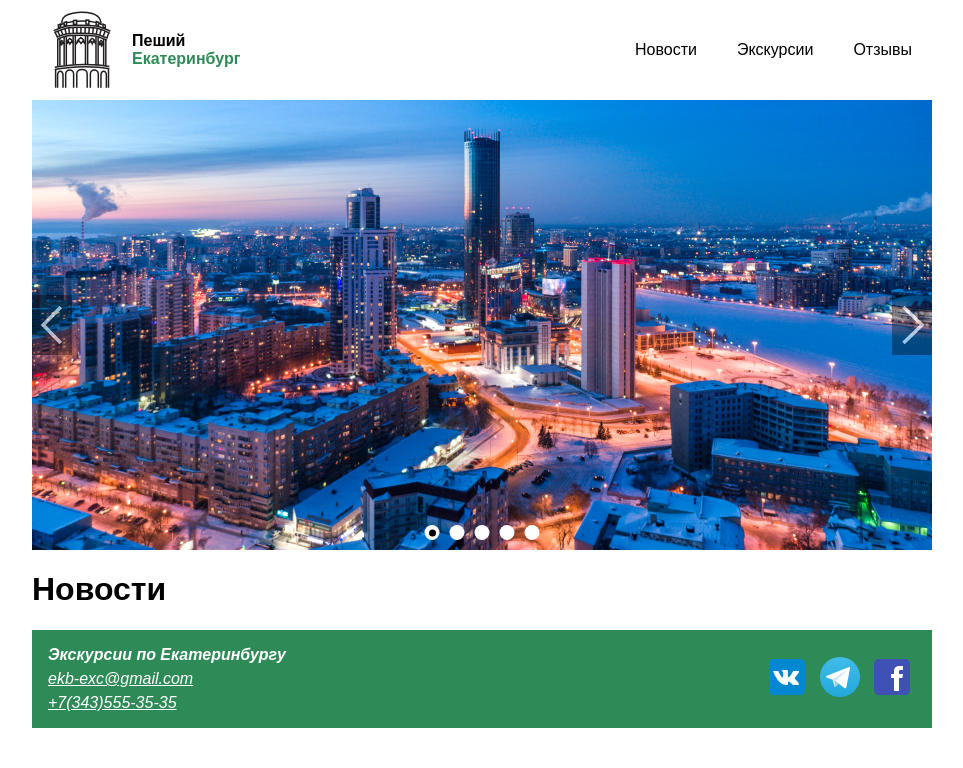
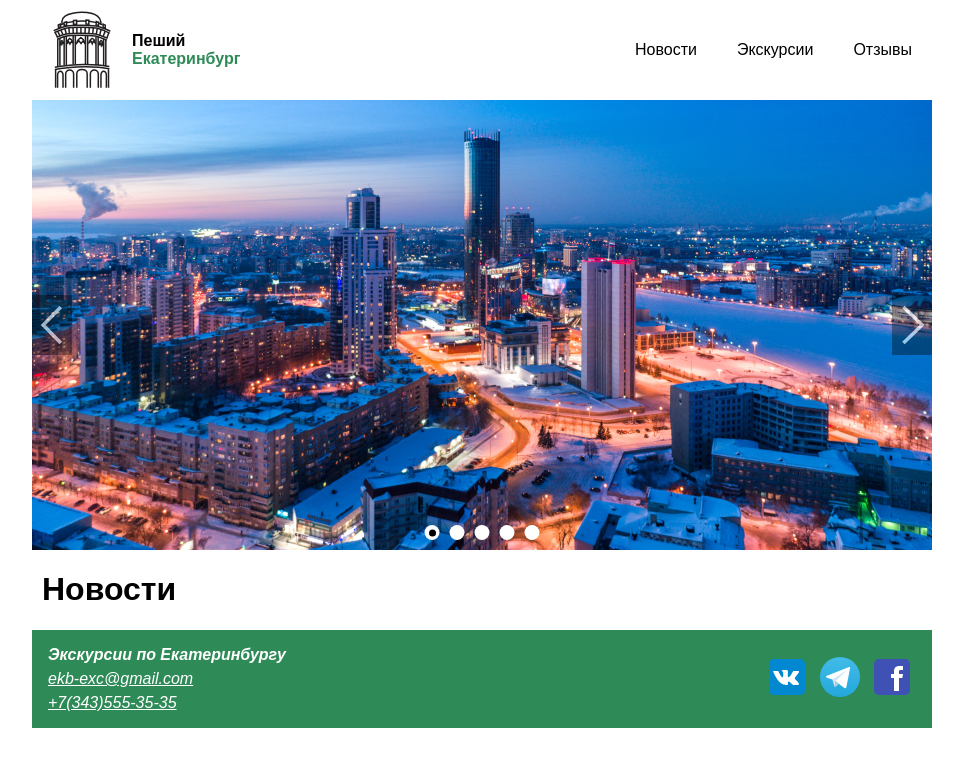
Before and after one commit to masterworgen/ekb_excursion, a Django app: page /news/ in a window 1280 px wide. Shown: the top 768 px of the page, without its empty margins (158-1121 px from the left). Run offline with Django 3.2, Linux system fonts and the light colour scheme; data that the repository does not hold is empty.

Commit message:
Отступы по бокам для новостей и отзывов

```diff
--- a/static/css/styles.css
+++ b/static/css/styles.css
@@ -248,6 +248,10 @@
     /*margin: 0 10px;*/
 }
 
+.news {
+    padding: 0 10px;
+}
+
 .new {
     /*background: rgba(0,0,0,0.4);*/
     margin: 20px 0;
@@ -259,6 +263,10 @@
 
 .new__text {
     margin: 0.5em 0;
+}
+
+.feedback {
+    padding: 0 10px;
 }
 
 .feedback__form {
```
